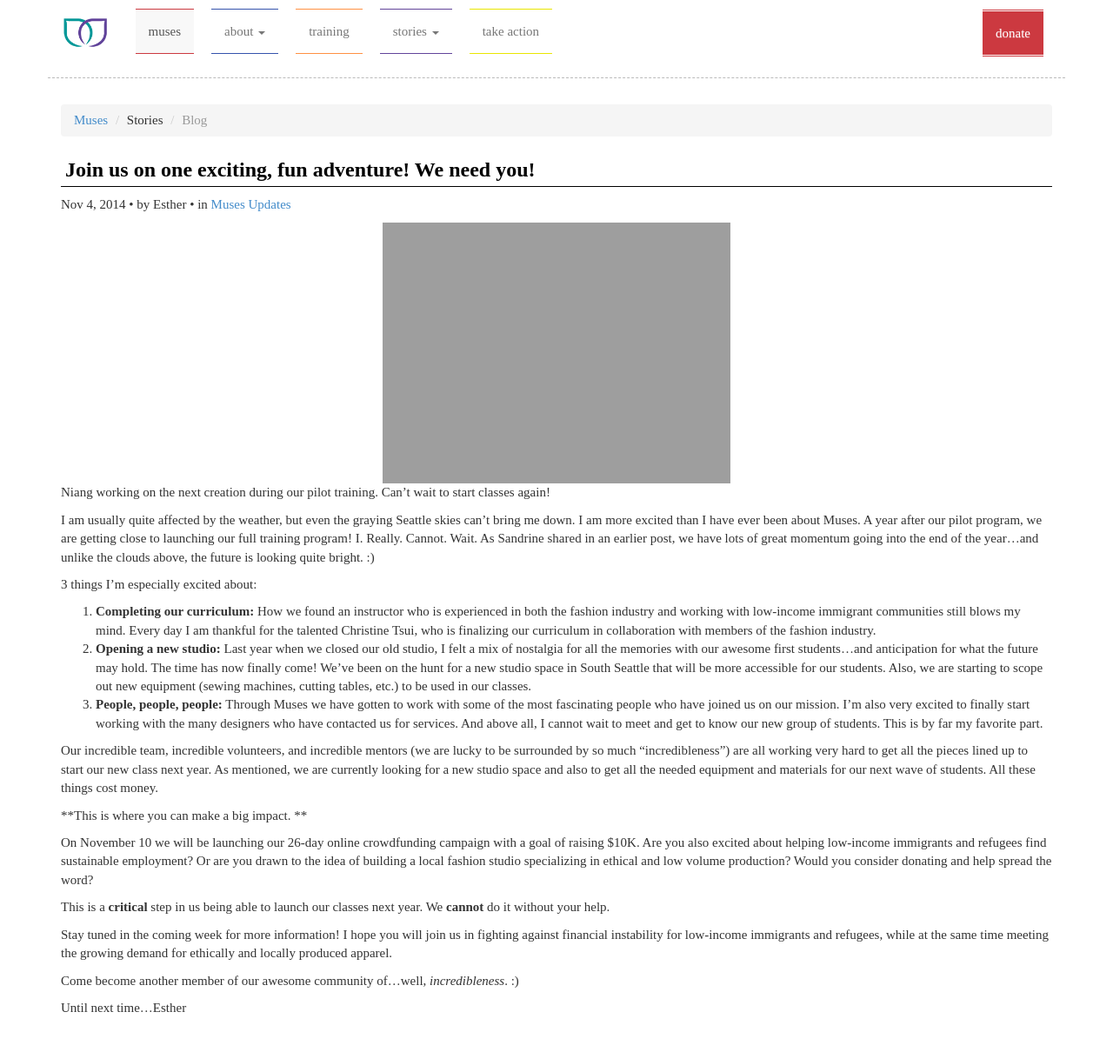
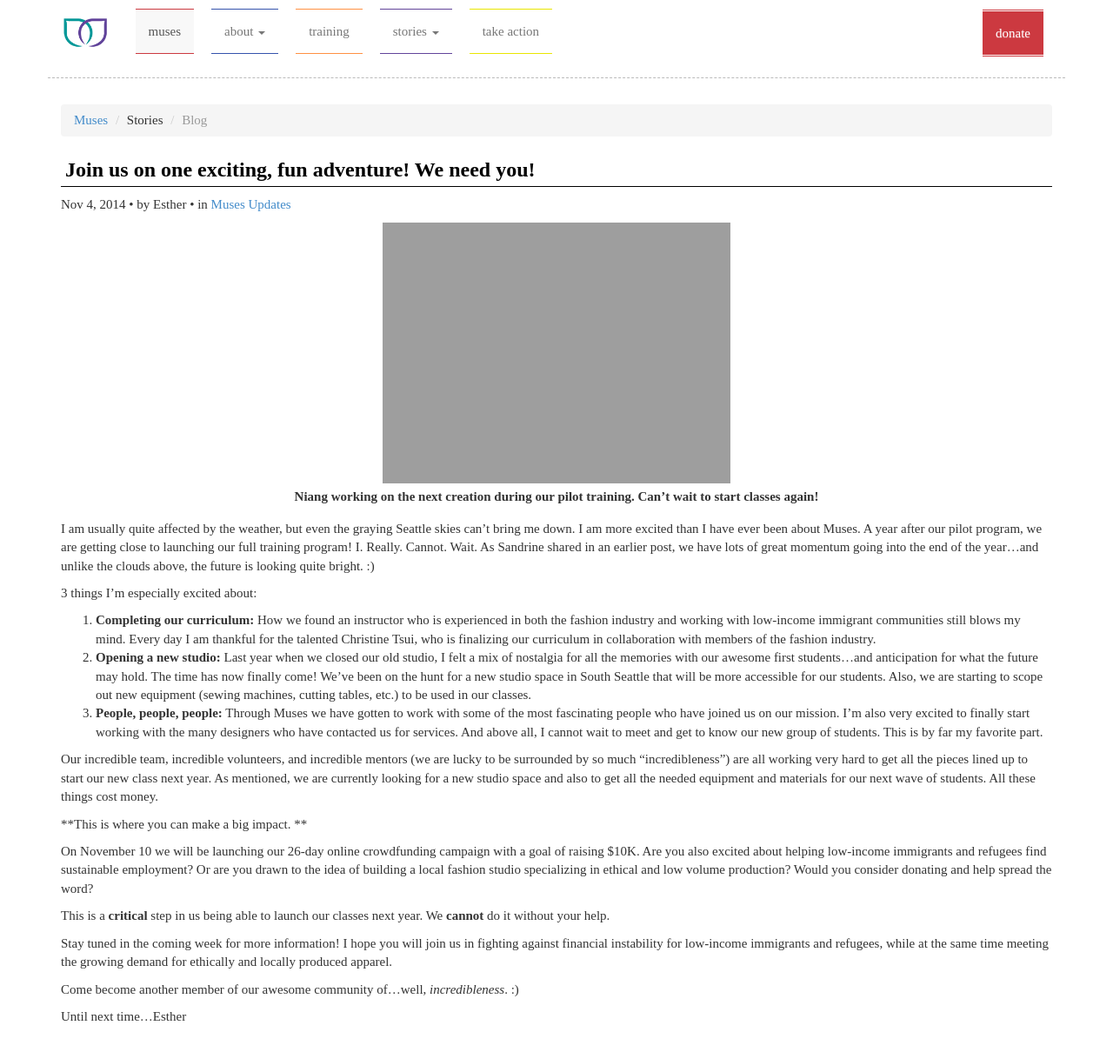
Before and after one commit to seattlemuses/seattlemuses.github.io, a Jekyll site: the page built from _posts/2014-11-04-join-us-on-one-exciting-fun-adventure-we-need-you.md, in a window 1280 px wide and 1210 px high. Shown: the whole window at 87% size. Built offline with Jekyll 4.4.1, drawn with Linux system fonts in a browser that asks for light colours; nearby versions of some CDN libraries.

```diff
--- a/_posts/2014-11-04-join-us-on-one-exciting-fun-adventure-we-need-you.md
+++ b/_posts/2014-11-04-join-us-on-one-exciting-fun-adventure-we-need-you.md
@@ -1,14 +1,15 @@
 ---
 published: true
-title: Join us on one exciting, fun adventure! We need you!
+title: "Join us on one exciting, fun adventure! We need you!"
 author: Esther
 date: 2014 November 4
 categories:
   - "muses-updates"
 thumbnail: /assets/img_7547.jpg
 ---
+
 ![Niang working on the next creation during our pilot training. Can't wait to start classes again!](/assets/img_7547 (1).jpg)
-Niang working on the next creation during our pilot training. Can't wait to start classes again!
+**Niang working on the next creation during our pilot training. Can't wait to start classes again!**
 
 I am usually quite affected by the weather, but even the graying Seattle skies can't bring me down. I am more excited than I have ever been about Muses. A year after our pilot program, we are getting close to launching our full training program! I. Really. Cannot. Wait. As Sandrine shared in an earlier post, we have lots of great momentum going into the end of the year...and unlike the clouds above, the future is looking quite bright. :)
 
```
